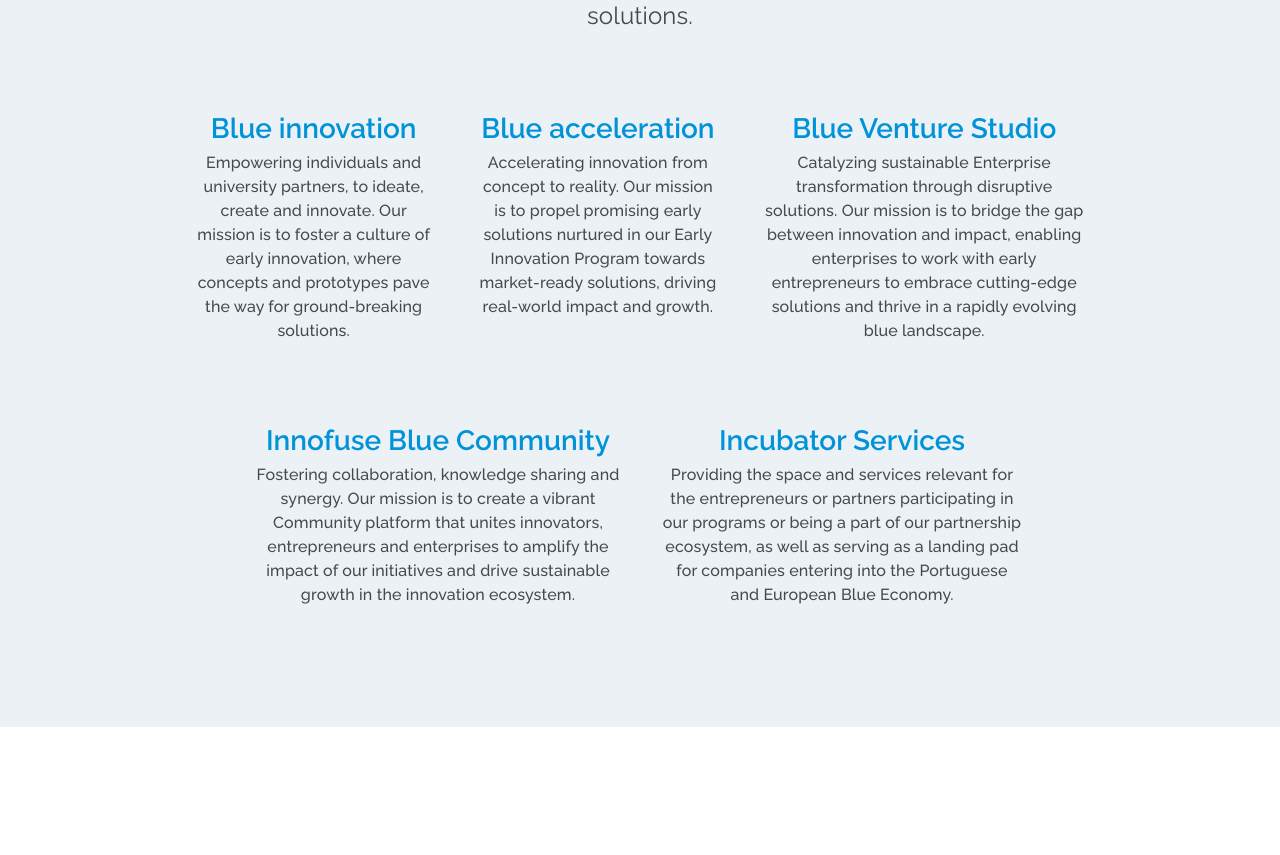
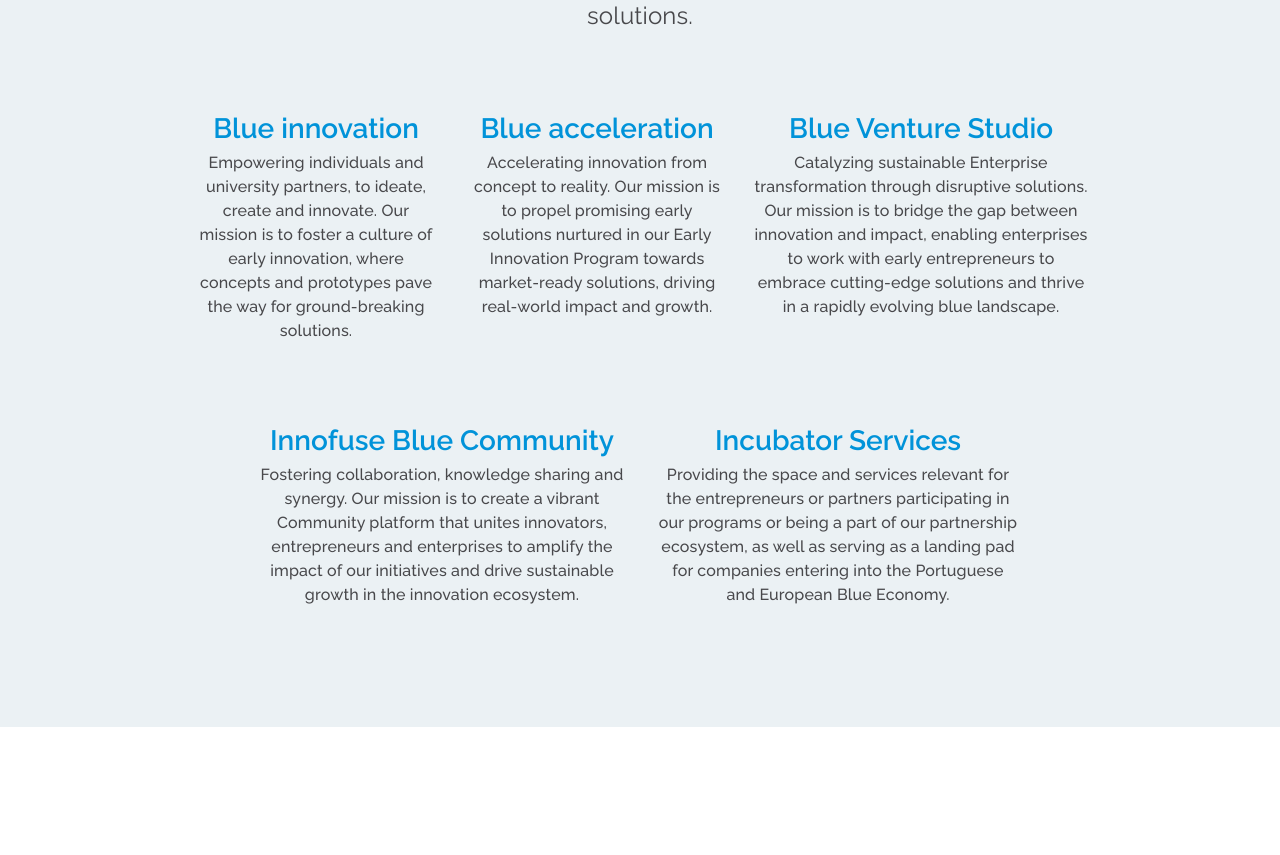
Before and after one commit to GustavoQueenslab/country-pagination-table, a Next.js app: page / in a window 1280 px wide. Shown: the part 2449-3304 px from the top of the page. Built offline with nearby package versions, Linux system fonts and the light colour scheme.

Commit message:
fix: blocks gap

```diff
--- a/src/components/Initiatives.tsx
+++ b/src/components/Initiatives.tsx
@@ -14,7 +14,7 @@ export default function Initiatives() {
           </p>
         </div>
       </div>
-      <div className="flex flex-col items-center xl:items-start xl:flex-row justify-center mt-16 xl:mt-20 gap-10">
+      <div className="flex flex-col items-center xl:items-start xl:flex-row justify-center mt-16 xl:mt-20 gap-8">
         <div className="max-w-[364px]">
           <p className="title-lg lg:headline-md text-[#0193D9] font-semibold">
             Blue innovation
@@ -50,7 +50,7 @@ export default function Initiatives() {
           </p>
         </div>
       </div>
-      <div className="flex flex-col items-center xl:items-start xl:flex-row justify-center mt-16 xl:mt-20 gap-10">
+      <div className="flex flex-col items-center xl:items-start xl:flex-row justify-center mt-16 xl:mt-20 gap-8">
         <div className="max-w-[364px]">
           <p className="title-lg lg:headline-md text-[#0193D9] font-semibold">
             Innofuse Blue Community
@@ -63,11 +63,11 @@ export default function Initiatives() {
             ecosystem.
           </p>
         </div>
-        <div className="max-w-[364px]">
+        <div className="max-w-[364px] ">
           <p className="title-lg lg:headline-md text-[#0193D9] font-semibold">
             Incubator Services
           </p>
-          <p className="body-md lg:body-lg font-normal mt-1">
+          <p className="body-md lg:body-lg font-normal mt-1 h-[144px] ">
             Providing the space and services relevant for the entrepreneurs or
             partners participating in our programs or being a part of our
             partnership ecosystem, as well as serving as a landing pad for
```
